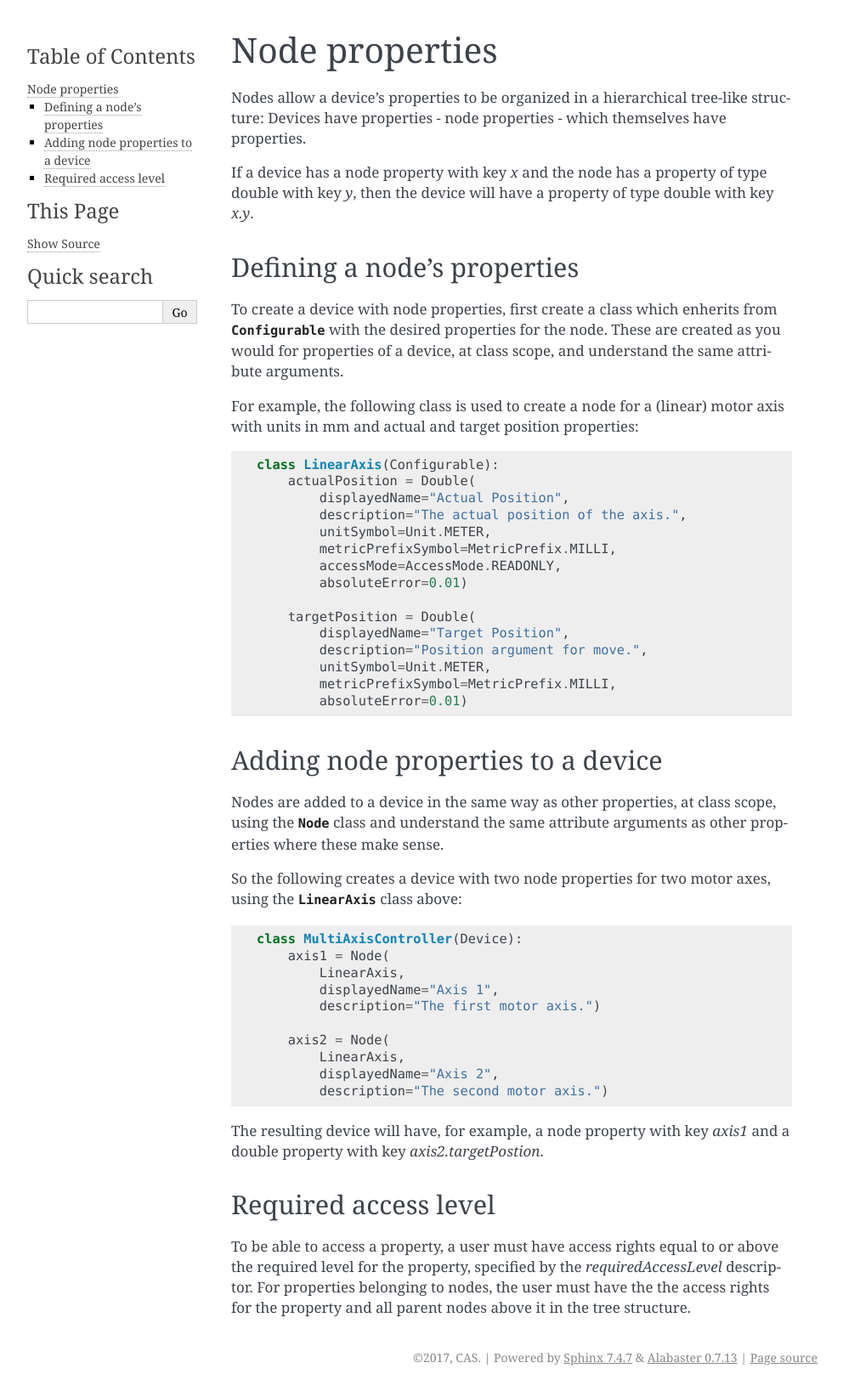
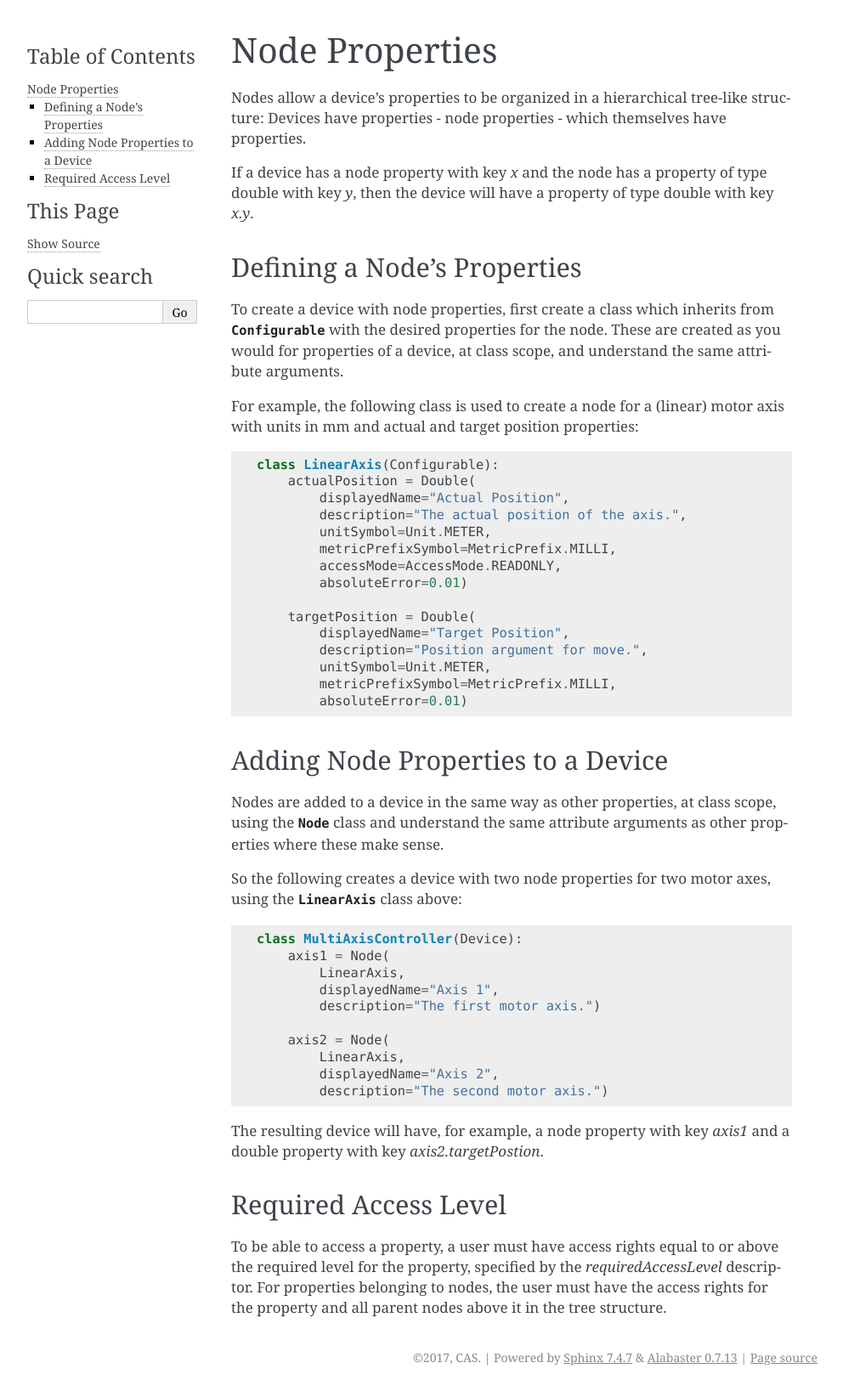
Before and after one commit to European-XFEL/howToMiddlelayer, a Sphinx documentation site: the page built from source/chap3/node.rst, in a window 1280 px wide. Shown: the whole page at 85% size, without its empty margins (148-1140 px from the left). Built offline with Sphinx 7.4.7, drawn with Linux system fonts in a browser that asks for light colours; pages that are not in the unit, such as notebooks, are missing from menus.

Commit message:
Minor spelling fixes

```diff
--- a/source/chap3/node.rst
+++ b/source/chap3/node.rst
@@ -1,4 +1,4 @@
-Node properties
+Node Properties
 ===============
 
 Nodes allow a device's properties to be organized in a hierarchical tree-like structure:
@@ -7,10 +7,10 @@
 If a device has a node property with key `x` and the node has a property of type
 double with key `y`, then the device will have a property of type double with key `x.y`.
 
-Defining a node's properties
+Defining a Node's Properties
 ++++++++++++++++++++++++++++
 
-To create a device with node properties, first create a class which enherits from
+To create a device with node properties, first create a class which inherits from
 :class:`Configurable` with the desired properties for the node. These are
 created as you would for properties of a device, at class scope, and understand
 the same attribute arguments.
@@ -36,7 +36,7 @@
             metricPrefixSymbol=MetricPrefix.MILLI,
             absoluteError=0.01)
 
-Adding node properties to a device
+Adding Node Properties to a Device
 ++++++++++++++++++++++++++++++++++
 
 Nodes are added to a device in the same way as other properties, at class
@@ -63,10 +63,10 @@
 and a double property with key `axis2.targetPostion`.
 
 
-Required access level
+Required Access Level
 ++++++++++++++++++++++
 
 To be able to access a property, a user must have access rights equal to or above
 the required level for the property, specified by the `requiredAccessLevel` descriptor.
-For properties belonging to nodes, the user must have the the access rights for the
+For properties belonging to nodes, the user must have the access rights for the
 property and all parent nodes above it in the tree structure.
```
